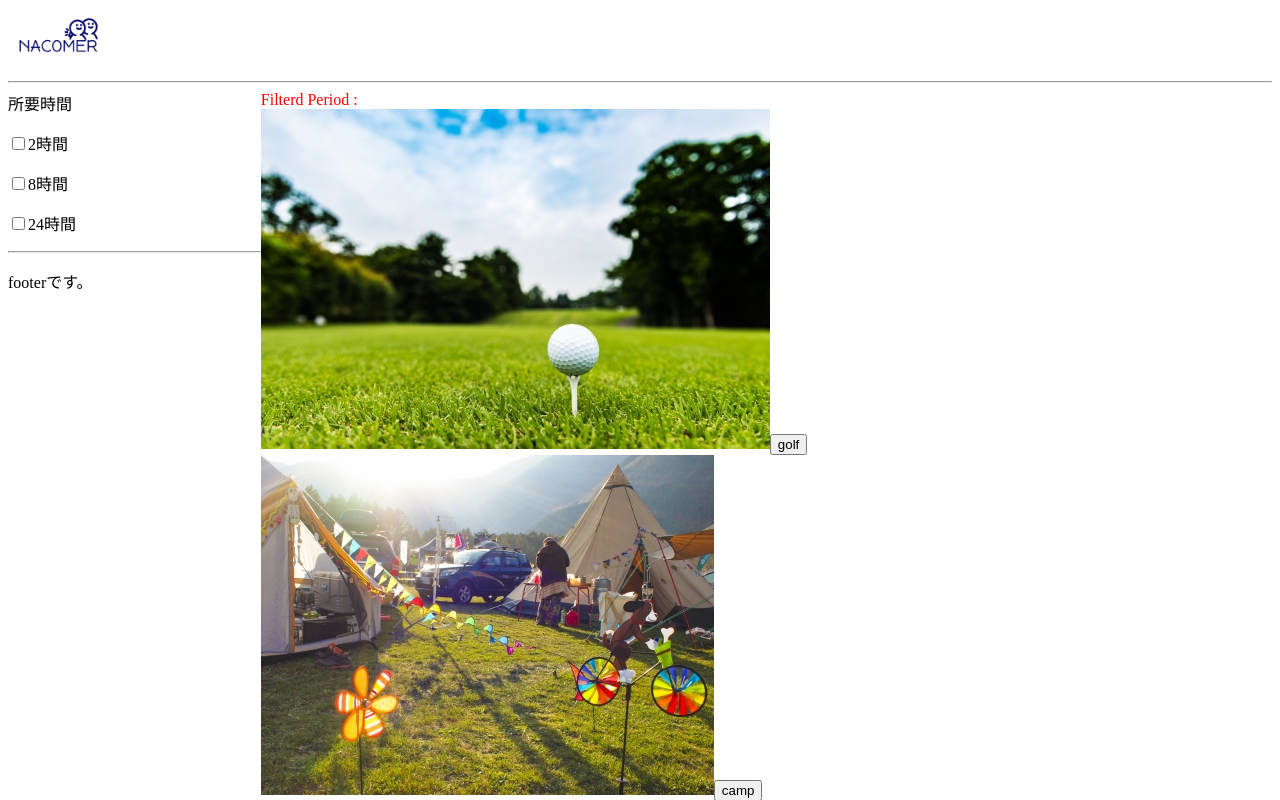
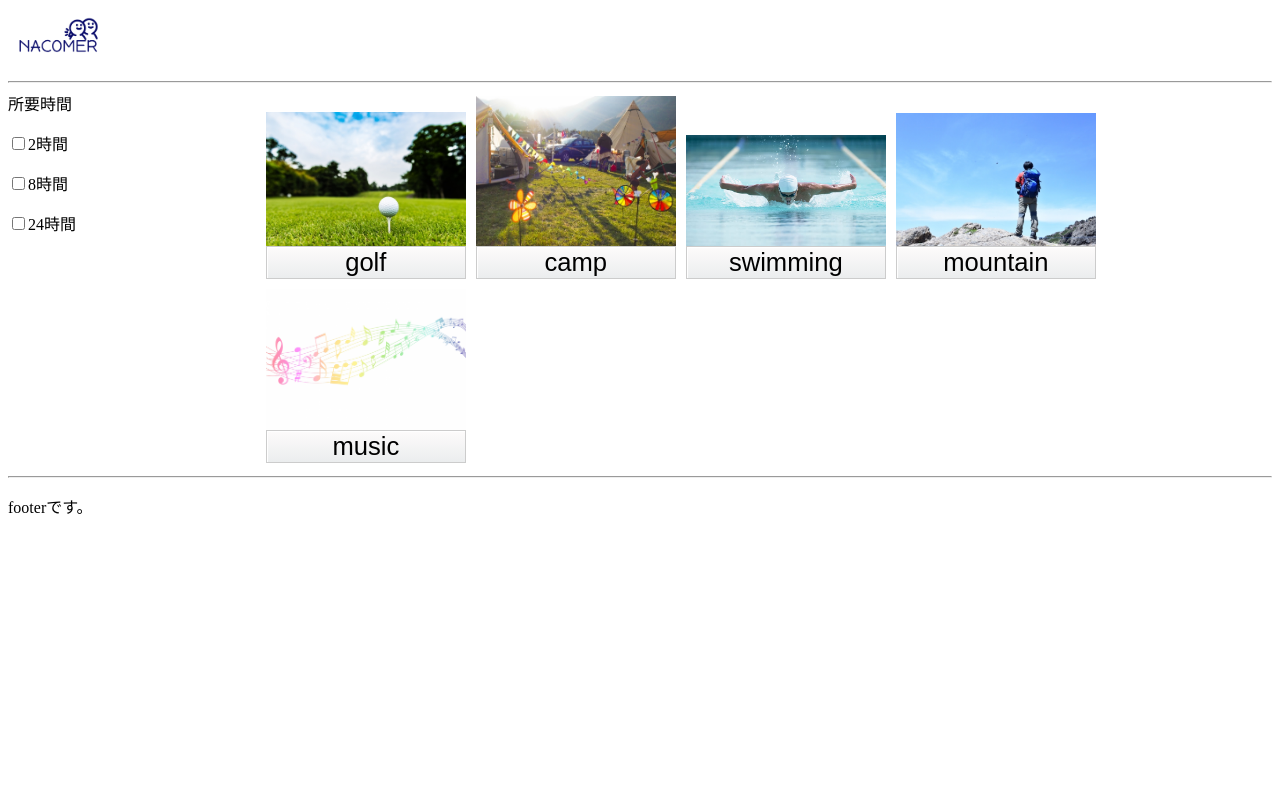
Before and after one commit to nacomer/nacomer_react, a React (Create React App) app: page / in a window 1280 px wide. Shown: the top 800 px of the page. Built offline with nearby package versions, Linux system fonts and the light colour scheme.

Commit message:
revise css

```diff
--- a/src/components/App.jsx
+++ b/src/components/App.jsx
@@ -9,7 +9,7 @@ export default function App() {
     const [hobbyId, setHobbyId] = useState();
     return (
         <div>
-            <Header />
+            <Header setViewMode={setViewMode}/>
             {viewMode === "List" && <List setViewMode={setViewMode} setHobbyId={setHobbyId} />}
             {viewMode === "Detail" && <Detail hobbyId={hobbyId} />}
             <Footer />
--- a/src/components/Header.jsx
+++ b/src/components/Header.jsx
@@ -1,11 +1,12 @@
 import React from "react";
 import logo from "../image/logo.png";
 import "../styles/header.css";
+const history = window.history;
 
 
-export default function Header() {
+export default function Header(props) {
     return (
-        <div>
+        <div onClick={() => { history.pushState(null, null, ""); props.setViewMode("List") }}>
             <img
                 src={logo}
                 alt="logo"
--- a/src/components/list/List.jsx
+++ b/src/components/list/List.jsx
@@ -1,14 +1,14 @@
 import React, { useState } from "react";
 import ListFilter from "./ListFilter"
 import ListView from "./ListView"
+import "../../styles/list.css"
 
 export default function List(props) {
     const [filterdPeriod, setFilteredPeriod] = useState([])
 
 
     return (
-        <div>
-            <font color="red">Filterd Period : {filterdPeriod}</font>
+        <div className="list">
             <ListFilter
                 filterdPeriod={filterdPeriod}
                 setFilteredPeriod={setFilteredPeriod}
--- a/src/components/list/ListFilter.jsx
+++ b/src/components/list/ListFilter.jsx
@@ -4,11 +4,11 @@ export default function ListFilter(props) {
 
     const periodItemList = [
         {
-            periodId: 1,
+            periodId: 2,
             hours: 2
         },
         {
-            periodId: 2,
+            periodId: 1,
             hours: 8
         },
         {
--- a/src/components/list/ListView.jsx
+++ b/src/components/list/ListView.jsx
@@ -1,5 +1,6 @@
 import React from "react";
 import "../../styles/list.css"
+//const history = window.history;
 
 export default function ListView(props) {
     const apiHobby = [
@@ -20,10 +21,23 @@ export default function ListView(props) {
             name: "swimming",
             picture: "./swimming.jpg",
             periodID: 3
+        },
+        {
+            hobbyid: 4,
+            name: "mountain",
+            picture: "./mountain.jpeg",
+            periodID: 2
+        },
+        {
+            hobbyid: 5,
+            name: "music",
+            picture: "./music.png",
+            periodID: 1
         }
     ]
 
     const hobbyClicked = (element) => {
+        // history.pushState(null, null, element.name)
         props.setViewMode("Detail");
         props.setHobbyId(element.hobbyid)
     }
@@ -39,21 +53,25 @@ export default function ListView(props) {
                 })
                 .map((element) => {
                     return (
-                        <div key={element.name}>
+                        <div
+                            key={element.name}
+                            className="listPicDiv"
+                            onClick={() => { hobbyClicked(element) }}
+                        >
                             <img
                                 src={element.picture}
                                 alt={element.name}
+                                className="listPic"
+                                loading="lazy"
                             ></img>
                             <button
                                 name={element.name}
-                                onClick={() => { hobbyClicked(element) }}
                             >
                                 {element.name}
                             </button>
                         </div>)
                 })}
 
-            <p>ListView</p>
-        </div>
+        </div >
     )
 }
--- a/src/styles/list.css
+++ b/src/styles/list.css
@@ -1,3 +1,8 @@
+.list{
+     display: flex;
+     flex-direction: row;
+}
+
 .filterItem{
   width: 20%;
   float:left;
@@ -7,6 +12,54 @@
 
 .listView{
   width: 80%;
-  float:right;
-    display: inline-block;
+  display: flex;
+  flex-flow: row wrap;
+  justify-content:left;
+  align-items: baseline;
+
 }
+
+
+
+.listPicDiv{
+    display:flex;
+    flex-direction: column;
+    align-items: flex-end;
+    align-content:flex-end;
+    margin :5px;
+    width: clamp(100pt,25%,150pt);
+    height: auto;
+}
+
+.listPic{
+    width: 100%;
+    height: auto;
+}
+
+ .listPic:hover{
+    opacity: 0.6;
+  transition-duration: 0.3s;
+
+}
+
+button{
+    width: 100%;
+　　height: auto;
+}
+
+button{
+    font-size:1.6rem;
+  border: 1px solid #ccc;
+  background: #f1e767;
+  background: -webkit-gradient(linear, left top, left bottom, from(#fdfbfb), to(#ebedee));
+  background: -webkit-linear-gradient(top, #fdfbfb 0%, #ebedee 100%);
+  background: linear-gradient(to bottom, #fdfbfb 0%, #ebedee 100%);
+  -webkit-box-shadow: inset 1px 1px 1px #fff;
+  box-shadow: inset 1px 1px 1px #fff;
+}
+
+button:hover {
+  background: -webkit-gradient(linear, left bottom, left top, from(#fdfbfb), to(#ebedee));
+  background: -webkit-linear-gradient(bottom, #fdfbfb 0%, #ebedee 100%);
+  background: linear-gradient(to top, #fdfbfb 0%, #ebedee 100%);
+}
```
Also changed, not shown: 1 other file (tests, documents, lock files or other folders). Lines whose indentation alone changed are shown as unchanged.
